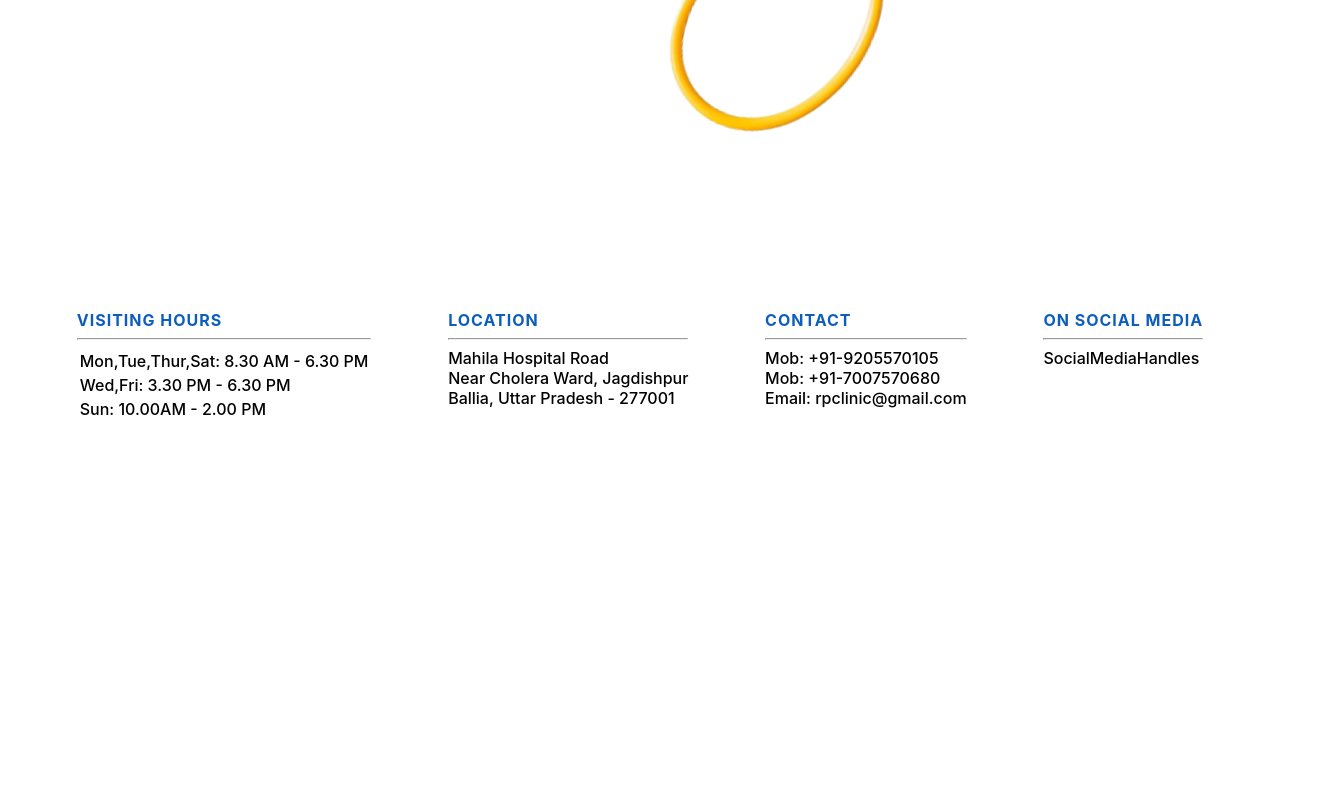
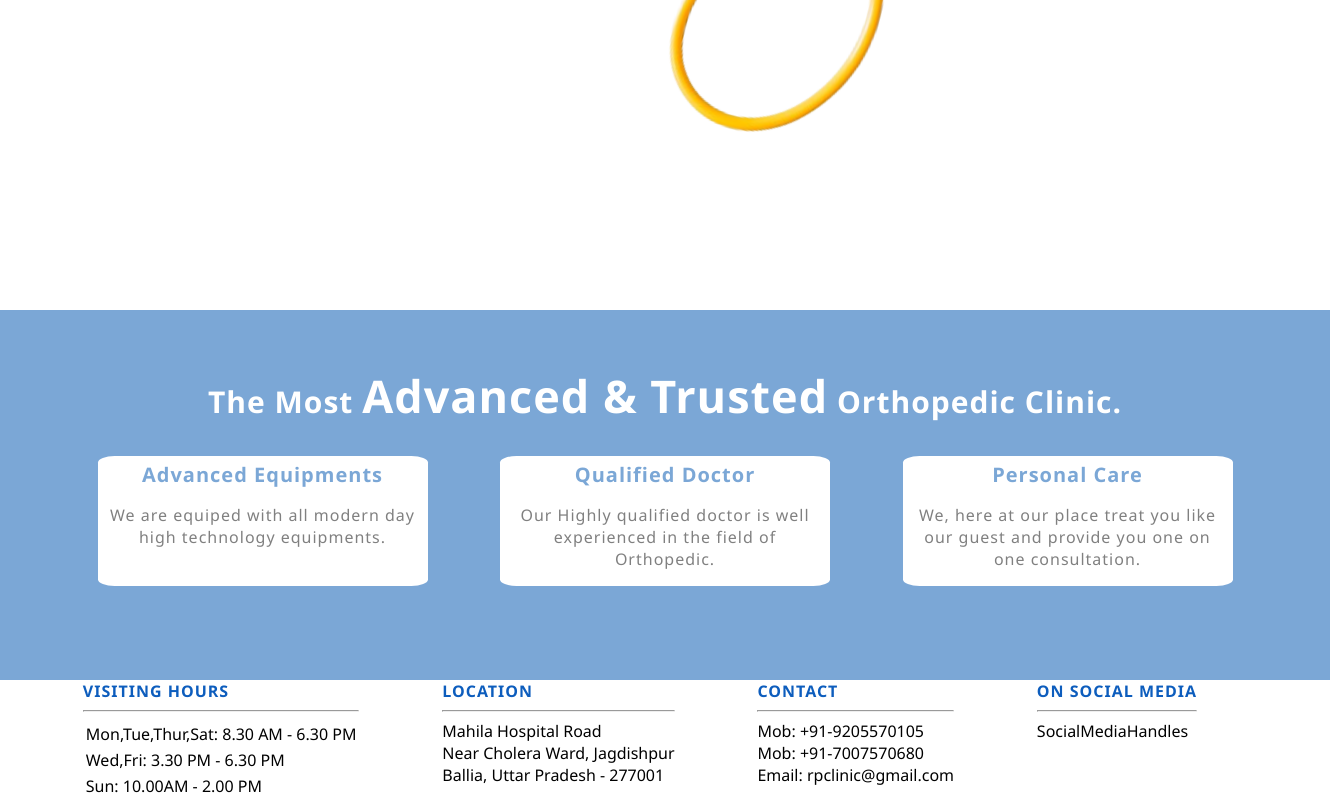
Before and after one commit to saan-saurabh/RP-Clinic, a React (Create React App) app in the folder rp-clinic/: page / in a window 1280 px wide. Shown: the part 395-1195 px from the top of the page, 1330 px wide, since content can reach past the window. Before the commit the page ends 817 px from the top, so only its background shows below. Built offline with nearby package versions, Linux system fonts and the light colour scheme.

Commit message:
started working on hmepage body, added description card

```diff
--- a/rp-clinic/src/App.css
+++ b/rp-clinic/src/App.css
@@ -1,3 +1,7 @@
 .App {
   text-align: center;
 }
+
+.main-body{
+  font-family:'Segoe UI', Tahoma, Geneva, Verdana, sans-serif;
+}
--- a/rp-clinic/src/App.js
+++ b/rp-clinic/src/App.js
@@ -3,13 +3,15 @@ import './App.css';
 import Navbar from './Components/Header/Navbar';
 import Footer from './Components/Footer/Footer';
 import MainCrousel from './Components/CrouselCard/MainCrousel';
+import BodyDescriptionCardFirst from './Components/Cards/BodyDescriptionCardFirst'
 import Button from '@mui/material/Button';
 
 function App() {
   return (
-    <div>
+    <div className='main-body'>
       <Navbar/>
       <MainCrousel/>
+      <BodyDescriptionCardFirst/>
       <Footer/>
     </div>
 
--- /dev/null
+++ b/rp-clinic/src/Components/Cards/BodyDescriptionCardFirst.css
@@ -0,0 +1,48 @@
+.main-division{
+    display:block;
+    height:40vh;
+    width:100%;
+    background-color: #7ba7d6;
+    color:#fff;
+    padding:25px;
+    justify-content: center;
+    font-family: 'Segoe UI', Tahoma, Geneva, Verdana, sans-serif;
+    letter-spacing: 1px;
+}
+.main-division .main-div-heading{
+    font-size:30px;
+    color:#fff;
+    font-weight: bold;
+}
+.main-division .main-div-heading span{
+    font-size:45px;
+    color: #ffff;
+}
+.main-division .inside-cards{
+    display:flex;
+    justify-content: space-evenly;
+}
+
+.main-division .inside-cards .description-cards
+{
+    display:block;
+    justify-content: center;
+    width:25%;
+    height:15vh;
+    background-color: #fff;
+    border-radius: 5%;
+    padding:5px;
+    text-align:center;
+}
+
+.main-division .inside-cards .description-cards span{
+    font-size: 20px;
+    color:#7ba7d6;
+    font-weight: bold;
+}
+
+.main-division .inside-cards .description-cards p{
+    font-size: 16px;
+    color:#808080;
+
+}
--- /dev/null
+++ b/rp-clinic/src/Components/Cards/BodyDescriptionCardFirst.js
@@ -0,0 +1,28 @@
+import React from 'react'
+import './BodyDescriptionCardFirst.css'
+
+function BodyDescriptionCardFirst() {
+  return (
+    <div className="main-division">
+        <center><p className='main-div-heading'>The Most <span>Advanced & Trusted</span> Orthopedic Clinic.</p></center>
+        <div className="inside-cards">
+            <div className="description-cards">
+              <span> Advanced Equipments</span>
+              <p>We are equiped with all modern day high technology equipments.</p>
+            </div>
+            <div className="description-cards">
+               <span>Qualified Doctor</span>
+               <p>Our Highly qualified doctor is well experienced in the field of Orthopedic.</p>
+            </div>
+            <div className="description-cards">
+            <span>Personal Care</span>
+            <p>We, here at our place treat you like our guest and provide you one on one consultation. </p>
+            </div>
+
+        </div>
+
+    </div>
+  );
+}
+
+export default BodyDescriptionCardFirst
--- a/rp-clinic/src/Components/CrouselCard/MainCrousel.js
+++ b/rp-clinic/src/Components/CrouselCard/MainCrousel.js
@@ -4,10 +4,10 @@ import './MainCrousel.css'
 
 function MainCrousel() {
     const myStyle = {
+        width:"100%",
         backgroundImage: `url(${background})`,
         height: "90vh",
         marginTop: "-70px",
-        fontSize: "50px",
         backgroundSize: "cover",
         backgroundRepeat: "no-repeat",
     };
--- a/rp-clinic/src/index.css
+++ b/rp-clinic/src/index.css
@@ -1,5 +1,6 @@
 body {
   margin: 0;
+  width: 100%;
   font-family: -apple-system, BlinkMacSystemFont, 'Segoe UI', 'Roboto', 'Oxygen',
     'Ubuntu', 'Cantarell', 'Fira Sans', 'Droid Sans', 'Helvetica Neue',
     sans-serif;
```
